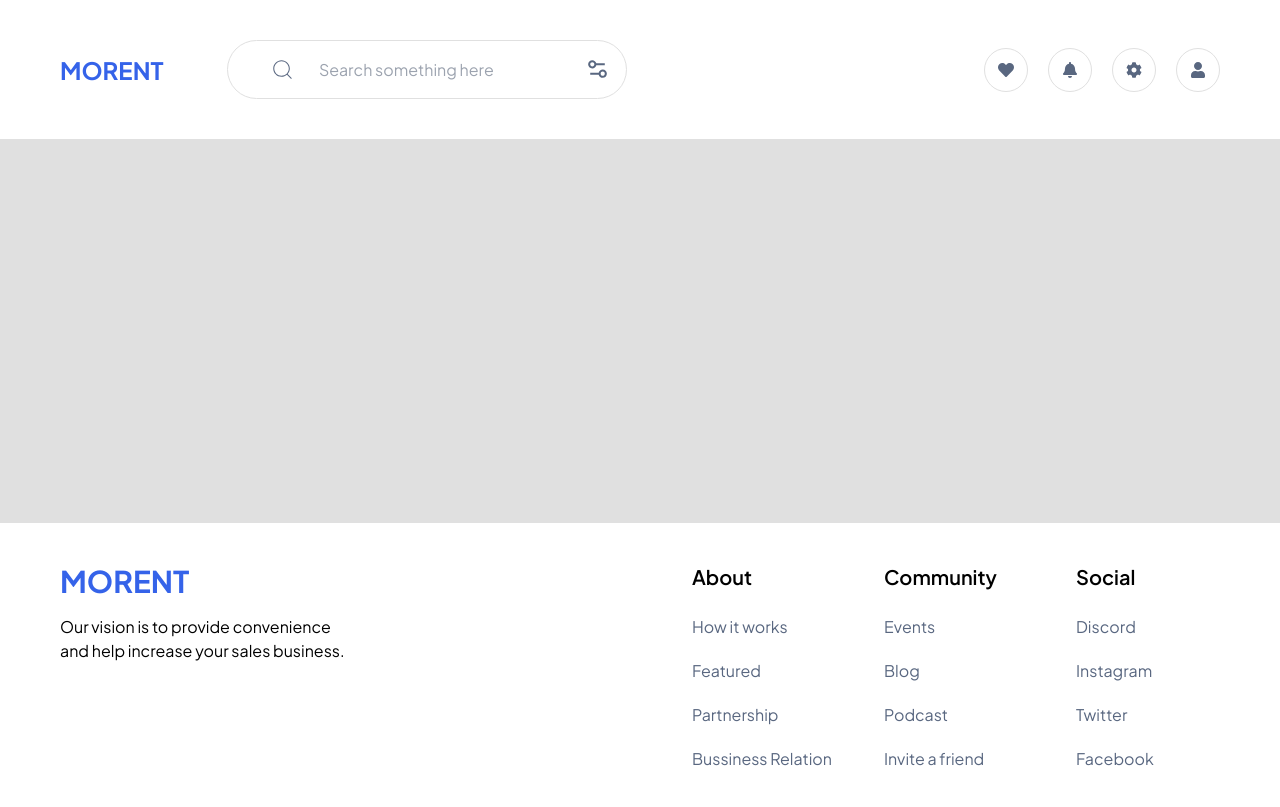
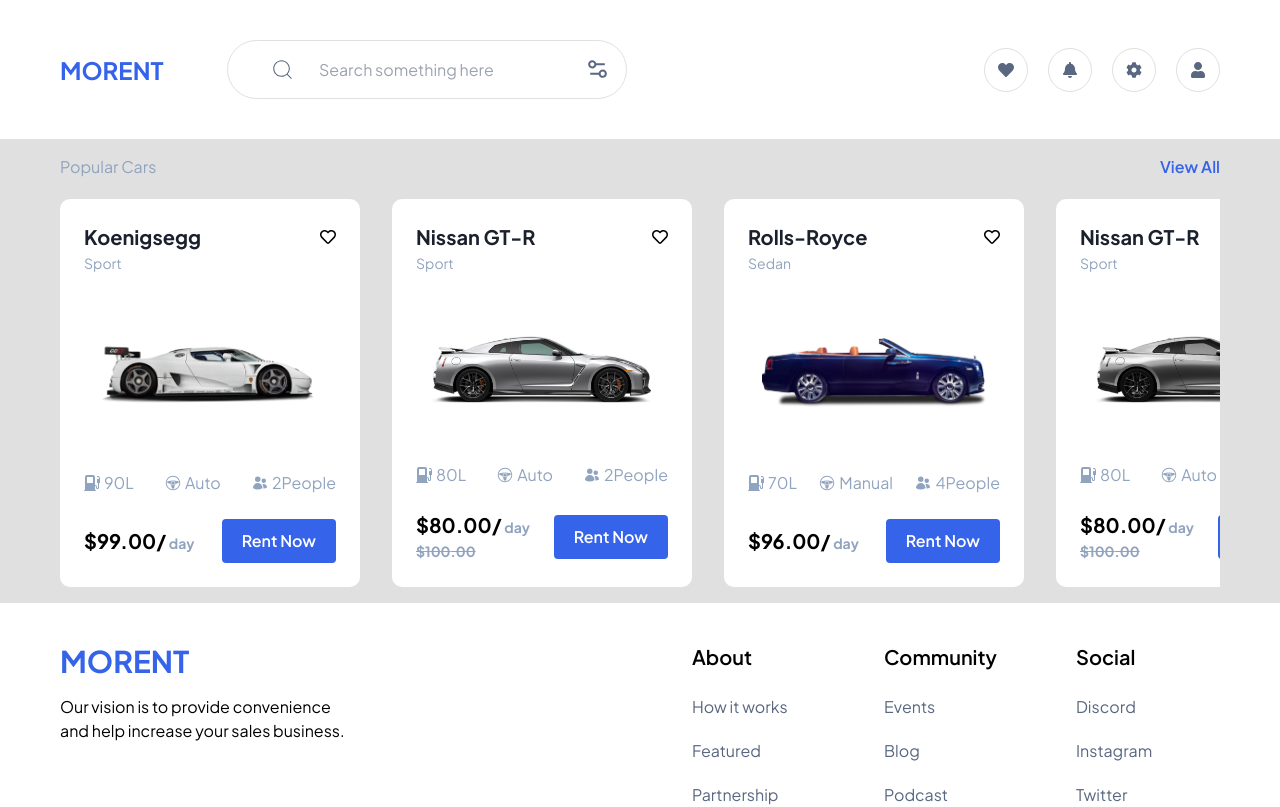
Before and after one commit to mehrdadazizkhani/car-rent, a Next.js app: page / in a window 1280 px wide. Shown: the top 807 px of the page. Built offline with nearby package versions, Linux system fonts and the light colour scheme; what prettier-plugin-tailwindcss would draw is missing.

Commit message:
feat: add car card component

```diff
--- /dev/null
+++ b/components/carCard/index.tsx
@@ -0,0 +1,69 @@
+import React from "react";
+import Image, { StaticImageData } from "next/image";
+import { BsFuelPumpFill } from "react-icons/bs";
+import { GiSteeringWheel } from "react-icons/gi";
+import { HiUsers } from "react-icons/hi2";
+import { FaRegHeart } from "react-icons/fa";
+import Button from "../base/button";
+
+interface CarCardProps extends React.PropsWithChildren {
+  data: {
+    id: number;
+    name: string;
+    type: string;
+    image: StaticImageData;
+    views: [StaticImageData, StaticImageData];
+    description: string;
+    capacity: number;
+    steering: string;
+    fuel: number;
+    price: number;
+    newPrice: number;
+  };
+}
+const CarCard: React.FC<CarCardProps> = ({ data }): JSX.Element => {
+  return (
+    <div className="flex h-[388px] w-[300px] flex-col items-center justify-between rounded-[10px] bg-light-primary p-6">
+      <div className="w-full">
+        <div className="flex w-full items-center justify-between">
+          <h2 className="text-xl font-bold text-light-heading">{data.name}</h2>
+          <FaRegHeart />
+        </div>
+        <span className="text-sm text-light-details">{data.type}</span>
+      </div>
+      <Image src={data.image} alt={data.name} width="224" />
+      <div className="flex w-full flex-col gap-6">
+        <div className="flex w-full justify-between text-light-details">
+          <div className="flex items-center gap-1">
+            <BsFuelPumpFill />
+            <span>{data.fuel}L</span>
+          </div>
+          <div className="flex items-center gap-1">
+            <GiSteeringWheel />
+            <span>{data.steering}</span>
+          </div>
+          <div className="flex items-center gap-1">
+            <HiUsers />
+            <span>{data.capacity}People</span>
+          </div>
+        </div>
+        <div className="flex w-full items-center justify-between">
+          <div>
+            <p className="text-xl font-bold">
+              ${data.newPrice ? data.newPrice : data.price}.00/
+              <span className="text-sm font-bold text-light-details"> day</span>
+            </p>
+            {data.newPrice != 0 && (
+              <span className="text-sm font-bold text-light-details line-through">
+                ${data.price}.00
+              </span>
+            )}
+          </div>
+          <Button title={"Rent Now"} to={""} />
+        </div>
+      </div>
+    </div>
+  );
+};
+
+export default CarCard;
--- a/components/layout/mainLayout/index.tsx
+++ b/components/layout/mainLayout/index.tsx
@@ -37,7 +37,9 @@
           </div>
         </div>
       </header>
-      {children}
+      <section className="overflow-hidden bg-light-secondary">
+        <div className="mx-auto max-w-[1440px]">{children}</div>
+      </section>
       <Footer />
     </>
   );
--- /dev/null
+++ b/components/popularCars/index.tsx
@@ -0,0 +1,26 @@
+import React from "react";
+import carsData from "../../cars";
+import CarCard from "../carCard";
+
+interface PopularCarsProps extends React.PropsWithChildren {}
+const PopularCars: React.FC<PopularCarsProps> = (): JSX.Element => {
+  return (
+    <section className="flex w-full flex-col gap-5 py-4 px-6 md:px-[60px]">
+      <div className="flex justify-between">
+        <h3 className="text-light-details">Popular Cars</h3>
+        <p className="cursor-pointer font-semibold text-light-accent">
+          View All
+        </p>
+      </div>
+      <div className="flex w-full overflow-x-scroll scrollbar-none">
+        <div className="flex w-fit gap-8">
+          {carsData.map((item) => {
+            return <CarCard data={item} />;
+          })}
+        </div>
+      </div>
+    </section>
+  );
+};
+
+export default PopularCars;
--- a/pages/index.tsx
+++ b/pages/index.tsx
@@ -1,7 +1,6 @@
 import Head from "next/head";
 import MainLayout from "@/components/layout/mainLayout";
-import carsData from "../cars.js";
-import Image from "next/image";
+import PopularCars from "@/components/popularCars";
 
 export default function Home() {
   return (
@@ -13,7 +12,7 @@
         <link rel="icon" href="/favicon.ico" />
       </Head>
       <MainLayout>
-        <div className="h-96 bg-light-secondary"></div>
+        <PopularCars />
       </MainLayout>
     </>
   );
```
